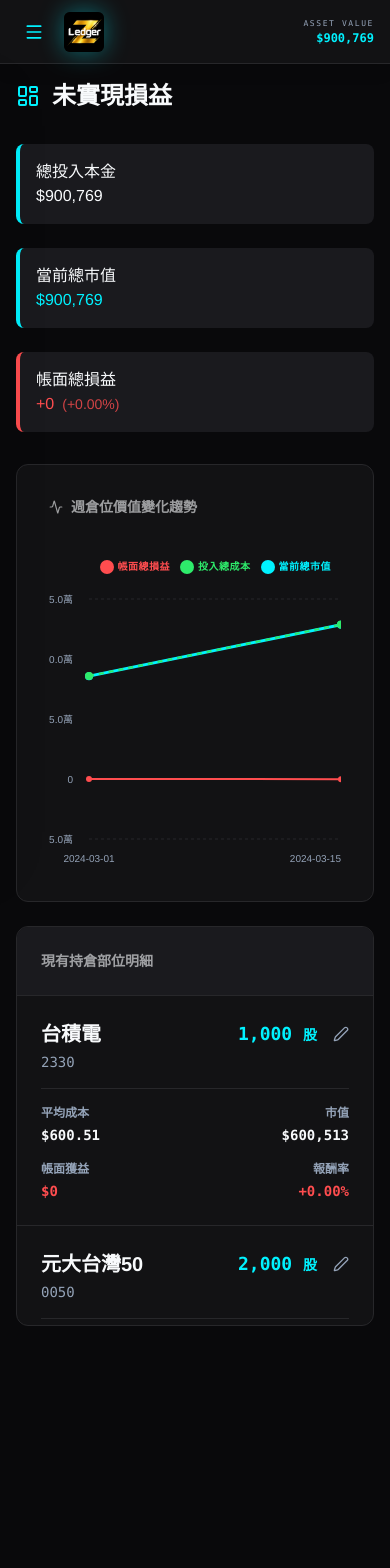
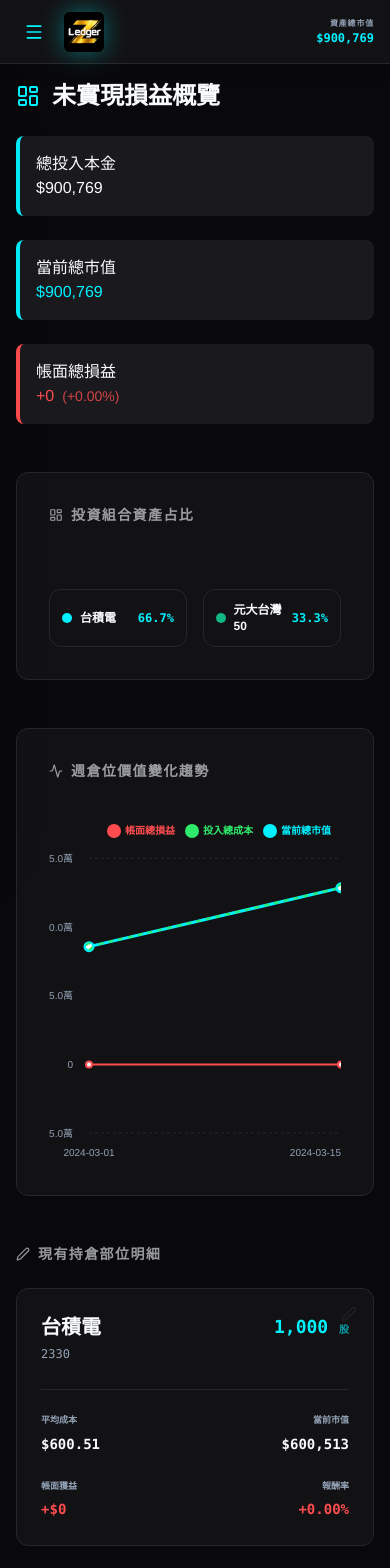
Before and after one commit to qazs792589-lang/Z-Money-, a React (Vite) app: page / in a window 390 px wide. Shown: the top 1568 px of the page. Before the commit the page ends 1342 px from the top, so only its background shows below. Built offline with nearby package versions, Linux system fonts and the light colour scheme.

Commit message:
feat: initialize Z-Money portfolio management application with transaction tracking and chart visualizations

```diff
--- a/src/App.tsx
+++ b/src/App.tsx
@@ -99,25 +99,46 @@ export default function App() {
     reader.onload = (event) => {
       try {
         const text = event.target?.result as string;
-        const lines = text.split(/\r?\n/);
-        if (lines.length < 2) return;
+        const rawLines = text.split(/\r?\n/).filter(l => l.trim().length > 0);
+        if (rawLines.length < 2) return;
 
-        const headers = lines[0].split(',').map(h => h.trim());
+        // 1. Find the header line (looking for Date or Price equivalent)
+        let headerIdx = -1;
+        let headers: string[] = [];
+        for (let i = 0; i < rawLines.length; i++) {
+          const row = rawLines[i].split(',').map(h => h.trim().replace(/"/g, ''));
+          if (row.includes('日期') || row.includes('收盤價') || row.some(s => s.toLowerCase() === 'date' || s.toLowerCase() === 'price')) {
+            headerIdx = i;
+            headers = row;
+            break;
+          }
+        }
+
+        if (headerIdx === -1) {
+          alert('CSV 格式錯誤，找不到「日期」或「收盤價」標題行。');
+          return;
+        }
+
         const dateIdx = headers.findIndex(h => h === '日期' || h.toLowerCase() === 'date');
         const priceIdx = headers.findIndex(h => h === '收盤價' || h.toLowerCase() === 'price' || h.toLowerCase().includes('closing'));
 
         if (dateIdx === -1 || priceIdx === -1) {
-          alert('CSV 格式錯誤，必須包含「日期」與「收盤價」欄位。');
+          alert('CSV 標題行格式錯誤，必須包含「日期」與「收盤價」欄位。');
           return;
         }
 
         const newEntries: WeeklyPrice[] = [];
-        for (let i = 1; i < lines.length; i++) {
-          const cols = lines[i].split(',').map(c => c.trim());
+        // Regex to split CSV while respecting quotes
+        const csvRegex = /,(?=(?:(?:[^"]*"){2})*[^"]*$)/;
+
+        for (let i = headerIdx + 1; i < rawLines.length; i++) {
+          const cols = rawLines[i].split(csvRegex).map(c => c.trim().replace(/"/g, ''));
           if (cols.length <= Math.max(dateIdx, priceIdx)) continue;
 
           const date = cols[dateIdx];
-          const price = parseFloat(cols[priceIdx]);
+          // Remove commas and spaces from price string (e.g. "1,200.50" -> 1200.50)
+          const priceStr = cols[priceIdx].replace(/,/g, '');
+          const price = parseFloat(priceStr);
 
           if (date && !isNaN(price)) {
             newEntries.push({ date, ticker, price });
@@ -130,6 +151,8 @@ export default function App() {
             return [...others, ...newEntries].sort((a, b) => a.date.localeCompare(b.date));
           });
           alert(`成功匯入 ${newEntries.length} 筆收盤價紀錄！`);
+        } else {
+          alert('找不到有效的數據行，請檢查日期格式與數值。');
         }
       } catch (err) {
         console.error('CSV Import error:', err);
@@ -199,6 +222,7 @@ export default function App() {
     return timeline.map(date => {
       let totalValue = 0;
       let totalCost = 0;
+      const breakdown: Record<string, number> = {};
 
       // Group transactions by ticker for easier processing
       const tickers = Object.keys(appData.stockGroups);
@@ -230,8 +254,12 @@ export default function App() {
             .sort((a, b) => b.date.localeCompare(a.date))[0];
 
           const price = priceEntry ? priceEntry.price : (pastTxs[0]?.unitPrice || 0);
-          totalValue += shares * price;
+          const value = shares * price;
+          totalValue += value;
           totalCost += cost;
+          breakdown[ticker] = Math.floor(value);
+        } else {
+          breakdown[ticker] = 0;
         }
       });
 
@@ -239,7 +267,8 @@ export default function App() {
         name: date,
         value: Math.floor(totalValue),
         cost: Math.floor(totalCost),
-        profit: Math.floor(totalValue - totalCost)
+        profit: Math.floor(totalValue - totalCost),
+        breakdown
       };
     });
   }, [appData.stockGroups, weeklyPrices]);
@@ -333,13 +362,16 @@ export default function App() {
         </div>
         <div className="flex items-center gap-3 md:gap-6">
           <div className="flex flex-col items-end">
-            <span className="text-[8px] md:text-[10px] text-[var(--text-dim)] font-mono uppercase tracking-[0.2em]">Asset Value</span>
+            <span className="text-[8px] md:text-[10px] text-[var(--text-dim)] font-bold uppercase tracking-widest">資產總市值</span>
             <span className="text-xs md:text-sm font-mono font-bold text-[var(--accent)]">${stats.totalMarketValue.toLocaleString()}</span>
           </div>
           <div className="h-8 w-[1px] bg-[var(--border)] hidden sm:block" />
-          <div className="text-[10px] font-mono text-[var(--success)] hidden sm:flex items-center gap-2">
-            <span className="w-1.5 h-1.5 rounded-full bg-[var(--success)] animate-pulse" />
-            MARKET_DATA: {marketData.updated ? new Date(marketData.updated).toLocaleTimeString() : 'FETCHING...'}
+          <div className="flex flex-col items-end hidden sm:flex">
+            <span className="text-[8px] md:text-[10px] text-[var(--text-dim)] font-bold uppercase tracking-widest">未實現總損益</span>
+            <div className={cn("text-xs md:text-sm font-mono font-bold", stats.unrealizedPL >= 0 ? "text-[var(--success)]" : "text-[var(--danger)]")}>
+              {stats.unrealizedPL >= 0 ? '▲' : '▼'} ${Math.abs(stats.unrealizedPL).toLocaleString()}
+              <span className="ml-2 text-[10px] md:text-xs">({stats.roi.toFixed(2)}%)</span>
+            </div>
           </div>
         </div>
       </header>
--- a/src/components/PortfolioView.tsx
+++ b/src/components/PortfolioView.tsx
@@ -8,8 +8,12 @@ import {
   YAxis,
   Tooltip,
   Legend,
-  Line
+  Line,
+  PieChart,
+  Pie,
+  Cell
 } from 'recharts';
+import { motion, AnimatePresence } from 'framer-motion';
 import { cn } from '../lib/utils';
 import { Holding } from '../types';
 
@@ -41,12 +45,29 @@ export const PortfolioView: React.FC<PortfolioViewProps> = ({
   setSelectedTicker,
   setActiveView
 }) => {
+  const pieData = React.useMemo(() => {
+    return appData.activeHoldings.map(h => {
+      const latestWeekly = weeklyPrices
+        .filter(wp => wp.ticker === h.ticker)
+        .sort((a, b) => b.date.localeCompare(a.date))[0]?.price;
+      const curPrice = marketData.prices[h.ticker] || latestWeekly || h.avgCost;
+      return {
+        name: h.name,
+        value: curPrice * h.currentShares,
+        ticker: h.ticker
+      };
+    }).sort((a, b) => b.value - a.value);
+  }, [appData.activeHoldings, marketData.prices, weeklyPrices]);
+
+  const COLORS = ['var(--accent)', '#10B981', '#F59E0B', '#EF4444', '#8B5CF6', '#EC4899', '#06B6D4'];
+
   return (
-    <div className="space-y-8 animate-in fade-in slide-in-from-right-4 duration-500">
+    <div className="space-y-12 animate-in fade-in slide-in-from-right-4 duration-500 pb-20">
+      {/* 1. Header & Stats */}
+      <div className="space-y-6">
         <h2 className="text-2xl font-black flex items-center gap-3">
-        <LayoutDashboard className="text-[var(--accent)]" /> 未實現損益
+          <LayoutDashboard className="text-[var(--accent)]" /> 未實現損益概覽
         </h2>
-
         <div className="grid grid-cols-1 md:grid-cols-3 gap-6">
           <div className="stat-box">
             <div className="stat-label">總投入本金</div>
@@ -64,26 +85,85 @@ export const PortfolioView: React.FC<PortfolioViewProps> = ({
             </div>
           </div>
         </div>
+      </div>
 
-      <div className="grid grid-cols-1 lg:grid-cols-3 gap-6">
-        <div className="lg:col-span-2 elegant-card p-8">
-          <div className="flex items-center justify-between mb-8">
-            <h3 className="text-sm font-bold opacity-60 flex items-center gap-2">
+      {/* 2. Featured Chart: Asset Allocation (圓餅圖) */}
+      <div className="elegant-card p-8">
+        <h3 className="text-sm font-bold opacity-60 flex items-center gap-2 mb-8 uppercase tracking-widest">
+          <LayoutDashboard size={14} /> 投資組合資產占比
+        </h3>
+        <div className="flex flex-col md:flex-row items-center gap-8">
+          <div className="flex-1 w-full h-[350px]">
+            <ResponsiveContainer width="100%" height="100%">
+              <PieChart>
+                <Pie
+                  data={pieData}
+                  cx="50%"
+                  cy="50%"
+                  innerRadius={80}
+                  outerRadius={120}
+                  paddingAngle={5}
+                  dataKey="value"
+                  animationBegin={0}
+                  animationDuration={800}
+                >
+                  {pieData.map((entry, index) => (
+                    <Cell key={`cell-${index}`} fill={COLORS[index % COLORS.length]} />
+                  ))}
+                </Pie>
+                <Tooltip
+                  content={({ active, payload }) => {
+                    if (active && payload && payload.length) {
+                      const data = payload[0].payload;
+                      const percent = ((data.value / stats.totalMarketValue) * 100).toFixed(1);
+                      return (
+                        <div className="bg-[var(--bg-secondary)] border border-[var(--border)] p-3 rounded-xl shadow-2xl backdrop-blur-md">
+                          <div className="text-[10px] text-[var(--text-dim)] font-black uppercase tracking-widest border-b border-[var(--border)] pb-2 mb-2">{data.name}</div>
+                          <div className="space-y-1">
+                            <div className="flex justify-between gap-6">
+                              <span className="text-[11px] font-bold text-[var(--text-dim)]">市值</span>
+                              <span className="text-xs font-mono font-black text-[var(--text-main)]">${data.value.toLocaleString()}</span>
+                            </div>
+                            <div className="flex justify-between gap-6">
+                              <span className="text-[11px] font-bold text-[var(--text-dim)]">佔比</span>
+                              <span className="text-xs font-mono font-black text-[var(--accent)]">{percent}%</span>
+                            </div>
+                          </div>
+                        </div>
+                      );
+                    }
+                    return null;
+                  }}
+                />
+              </PieChart>
+            </ResponsiveContainer>
+          </div>
+          <div className="md:w-1/3 w-full grid grid-cols-2 md:grid-cols-1 gap-4">
+            {pieData.map((item, index) => (
+              <div key={item.ticker} className="flex items-center justify-between p-3 bg-[var(--bg-secondary)] rounded-xl border border-[var(--border)]">
+                <div className="flex items-center gap-2">
+                  <div className="w-2.5 h-2.5 rounded-full" style={{ backgroundColor: COLORS[index % COLORS.length] }} />
+                  <span className="text-xs font-bold text-[var(--text-main)]">{item.name}</span>
+                </div>
+                <span className="text-xs font-mono font-black text-[var(--accent)]">
+                  {((item.value / stats.totalMarketValue) * 100).toFixed(1)}%
+                </span>
+              </div>
+            ))}
+          </div>
+        </div>
+      </div>
+
+      {/* 3. Trend Analysis (折線圖) */}
+      <div className="elegant-card p-8">
+        <h3 className="text-sm font-bold opacity-60 flex items-center gap-2 mb-8 uppercase tracking-widest">
           <Activity size={14} /> 週倉位價值變化趨勢
         </h3>
-          </div>
-          <div className="h-[320px]">
+        <div className="h-[350px]">
           <ResponsiveContainer width="100%" height="100%">
             <ComposedChart data={chartData} margin={{ top: 10, right: 0, left: -20, bottom: 0 }}>
               <CartesianGrid strokeDasharray="3 3" vertical={false} stroke="var(--border)" />
-                <XAxis
-                  dataKey="name"
-                  stroke="var(--text-dim)"
-                  fontSize={10}
-                  axisLine={false}
-                  tickLine={false}
-                  tickMargin={10}
-                />
+              <XAxis dataKey="name" stroke="var(--text-dim)" fontSize={10} axisLine={false} tickLine={false} tickMargin={10} />
               <YAxis
                 yAxisId="left"
                 stroke="var(--text-dim)"
@@ -91,10 +171,7 @@ export const PortfolioView: React.FC<PortfolioViewProps> = ({
                 axisLine={false}
                 tickLine={false}
                 domain={['auto', 'auto']}
-                  tickFormatter={(val) => {
-                    if (Math.abs(val) >= 10000) return `${(val / 10000).toFixed(1)}萬`;
-                    return val.toLocaleString();
-                  }}
+                tickFormatter={(val) => Math.abs(val) >= 10000 ? `${(val / 10000).toFixed(1)}萬` : val.toLocaleString()}
                 tickMargin={10}
               />
               <Tooltip
@@ -119,106 +196,58 @@ export const PortfolioView: React.FC<PortfolioViewProps> = ({
                   }
                   return null;
                 }}
-                  cursor={{ stroke: 'var(--text-dim)', strokeWidth: 1, opacity: 0.5 }}
               />
-                <Legend
-                  verticalAlign="top"
-                  align="right"
-                  height={40}
-                  iconType="circle"
-                  wrapperStyle={{ paddingBottom: '20px', fontSize: '10px', fontWeight: 'bold', letterSpacing: '0.05em' }}
-                />
-                <Line
-                  yAxisId="left"
-                  type="monotone"
-                  name="當前總市值"
-                  dataKey="value"
-                  stroke="var(--accent)"
-                  strokeWidth={3}
-                  dot={{ r: 4, fill: 'var(--accent)', strokeWidth: 0 }}
-                  activeDot={{ r: 6, stroke: 'var(--bg-primary)', strokeWidth: 2 }}
-                />
-                <Line
-                  yAxisId="left"
-                  type="monotone"
-                  name="投入總成本"
-                  dataKey="cost"
-                  stroke="var(--danger)"
-                  strokeWidth={2}
-                  dot={{ r: 4, fill: 'var(--danger)', strokeWidth: 0 }}
-                  activeDot={{ r: 6 }}
-                  strokeDasharray="5 5"
-                />
-                 <Line
-                  yAxisId="left"
-                  type="monotone"
-                  name="帳面總損益"
-                  dataKey="profit"
-                  stroke="var(--success)"
-                  strokeWidth={2}
-                  dot={{ r: 3, fill: 'var(--success)', strokeWidth: 0 }}
-                  activeDot={{ r: 5 }}
-                />
+              <Legend verticalAlign="top" align="right" iconType="circle" wrapperStyle={{ paddingBottom: '20px', fontSize: '10px', fontWeight: 'bold' }} />
+              <Line yAxisId="left" type="monotone" name="當前總市值" dataKey="value" stroke="var(--accent)" strokeWidth={3} dot={{ r: 4, fill: 'var(--accent)' }} />
+              <Line yAxisId="left" type="monotone" name="投入總成本" dataKey="cost" stroke="var(--danger)" strokeWidth={2} strokeDasharray="5 5" />
+              <Line yAxisId="left" type="monotone" name="帳面總損益" dataKey="profit" stroke="var(--success)" strokeWidth={2} />
             </ComposedChart>
           </ResponsiveContainer>
         </div>
       </div>
 
-        <div className="elegant-card p-0 overflow-hidden flex flex-col max-h-[400px] lg:max-h-none">
-          <div className="p-6 border-b border-[var(--border)] bg-[var(--bg-tertiary)]">
-            <h3 className="text-sm font-bold opacity-60 flex items-center gap-2">現有持倉部位明細</h3>
-          </div>
-          <div className="flex-1 overflow-y-auto custom-scrollbar divide-y divide-[var(--border)]">
+      {/* 4. Current Holdings Detailed Cards */}
+      <div className="space-y-6">
+        <h3 className="text-sm font-bold opacity-60 flex items-center gap-2 uppercase tracking-widest">
+          <Edit2 size={14} /> 現有持倉部位明細
+        </h3>
+        <div className="grid grid-cols-1 md:grid-cols-2 xl:grid-cols-3 gap-6">
           {appData.activeHoldings.map(h => {
-              const latestWeekly = weeklyPrices
-                .filter(wp => wp.ticker === h.ticker)
-                .sort((a, b) => b.date.localeCompare(a.date))[0]?.price;
+            const latestWeekly = weeklyPrices.filter(wp => wp.ticker === h.ticker).sort((a, b) => b.date.localeCompare(a.date))[0]?.price;
             const curPrice = marketData.prices[h.ticker] || latestWeekly || h.avgCost;
             const hpl = (curPrice - h.avgCost) * h.currentShares;
             const hroi = h.avgCost > 0 ? (hpl / h.totalInvested) * 100 : 0;
             return (
-                <div key={h.ticker} className="p-6 hover:bg-[var(--bg-tertiary)] transition-colors group">
-                  {/* Top Section */}
-                  <div className="flex justify-between items-start mb-4">
-                    <div className="flex flex-col">
-                      <span className="text-xl font-black text-[var(--text-main)]">{h.name}</span>
-                      <span className="text-sm text-[var(--text-dim)] font-mono mt-1">{h.ticker}</span>
+              <div key={h.ticker} className="elegant-card p-6 hover:border-[var(--accent)] transition-all group relative overflow-hidden">
+                <div className="absolute top-0 right-0 p-4 opacity-10 group-hover:opacity-100 transition-opacity">
+                  <button onClick={() => { setSelectedTicker(h.ticker); setActiveView('A'); }} className="text-[var(--text-dim)] hover:text-[var(--accent)]"><Edit2 size={16} /></button>
                 </div>
-                    <div className="flex items-center gap-4">
-                      <span className="text-lg font-bold text-[var(--accent)] font-mono">
-                        {h.currentShares.toLocaleString()} <span className="text-sm font-sans">股</span>
-                      </span>
-                      <button
-                        onClick={() => {
-                          setSelectedTicker(h.ticker);
-                          setActiveView('A');
-                        }}
-                        className="text-[var(--text-dim)] hover:text-[var(--text-main)] transition-colors"
-                        title="編輯這檔股票"
-                      >
-                        <Edit2 size={16} />
-                      </button>
+                <div className="flex justify-between items-start mb-6">
+                  <div>
+                    <h4 className="text-xl font-black text-[var(--text-main)]">{h.name}</h4>
+                    <span className="text-xs text-[var(--text-dim)] font-mono">{h.ticker}</span>
+                  </div>
+                  <div className="text-right">
+                    <span className="text-lg font-black text-[var(--accent)] font-mono">{h.currentShares.toLocaleString()} <span className="text-[10px] font-sans opacity-60">股</span></span>
                   </div>
                 </div>
-
-                  {/* Bottom Section (Grid) */}
-                  <div className="grid grid-cols-2 gap-y-4 pt-4 border-t border-[var(--border)]">
-                    <div className="flex flex-col">
-                      <span className="text-xs text-[var(--text-dim)] font-bold mb-1">平均成本</span>
-                      <span className="text-sm font-mono text-[var(--text-main)] font-bold">${h.avgCost.toFixed(2)}</span>
+                <div className="grid grid-cols-2 gap-6 pt-6 border-t border-[var(--border)]">
+                  <div>
+                    <span className="text-[9px] text-[var(--text-dim)] font-black uppercase mb-1 block">平均成本</span>
+                    <span className="text-sm font-mono font-bold text-[var(--text-main)]">${h.avgCost.toFixed(2)}</span>
                   </div>
-                    <div className="flex flex-col items-end">
-                      <span className="text-xs text-[var(--text-dim)] font-bold mb-1">市值</span>
-                      <span className="text-sm font-mono text-[var(--text-main)] font-bold">${(curPrice * h.currentShares).toLocaleString(undefined, { maximumFractionDigits: 0 })}</span>
+                  <div className="text-right">
+                    <span className="text-[9px] text-[var(--text-dim)] font-black uppercase mb-1 block">當前市值</span>
+                    <span className="text-sm font-mono font-bold text-[var(--text-main)]">${(curPrice * h.currentShares).toLocaleString(undefined, { maximumFractionDigits: 0 })}</span>
                   </div>
-                    <div className="flex flex-col">
-                      <span className="text-xs text-[var(--text-dim)] font-bold mb-1">帳面獲益</span>
+                  <div>
+                    <span className="text-[9px] text-[var(--text-dim)] font-black uppercase mb-1 block">帳面獲益</span>
                     <span className={cn("text-sm font-mono font-bold", hpl >= 0 ? "text-[var(--success)]" : "text-[var(--danger)]")}>
-                        {hpl >= 0 ? '' : '-'}${Math.abs(hpl).toLocaleString(undefined, { maximumFractionDigits: 0 })}
+                      {hpl >= 0 ? '+' : '-'}${Math.abs(hpl).toLocaleString(undefined, { maximumFractionDigits: 0 })}
                     </span>
                   </div>
-                    <div className="flex flex-col items-end">
-                      <span className="text-xs text-[var(--text-dim)] font-bold mb-1">報酬率</span>
+                  <div className="text-right">
+                    <span className="text-[9px] text-[var(--text-dim)] font-black uppercase mb-1 block">報酬率</span>
                     <span className={cn("text-sm font-mono font-bold", hroi >= 0 ? "text-[var(--success)]" : "text-[var(--danger)]")}>
                       {hroi >= 0 ? '+' : ''}{hroi.toFixed(2)}%
                     </span>
@@ -227,11 +256,40 @@ export const PortfolioView: React.FC<PortfolioViewProps> = ({
               </div>
             );
           })}
-            {appData.activeHoldings.length === 0 && (
-              <div className="p-8 text-center text-[var(--text-dim)] text-xs italic">
-                目前無持有任何部位
         </div>
-            )}
+      </div>
+
+      {/* 5. Weekly Asset Matrix (大表格) */}
+      <div className="space-y-6">
+        <h3 className="text-sm font-bold opacity-60 flex items-center gap-2 uppercase tracking-widest">
+          <LayoutDashboard size={14} /> 週倉位資產紀錄 (歷史矩陣)
+        </h3>
+        <div className="elegant-card p-0 overflow-hidden">
+          <div className="overflow-x-auto custom-scrollbar">
+            <table className="w-full text-left border-collapse min-w-max">
+              <thead className="bg-[var(--bg-tertiary)]">
+                <tr>
+                  <th className="p-4 text-[10px] font-black text-[var(--text-dim)] uppercase tracking-widest border-b border-[var(--border)] sticky left-0 bg-[var(--bg-tertiary)] z-20">日期</th>
+                  {Object.keys(chartData[0]?.breakdown || {}).map(ticker => (
+                    <th key={ticker} className="p-4 text-[10px] font-black text-[var(--text-dim)] uppercase tracking-widest border-b border-[var(--border)] text-right">{ticker}</th>
+                  ))}
+                  <th className="p-4 text-[10px] font-black text-[var(--accent)] uppercase tracking-widest border-b border-[var(--border)] text-right">總市值</th>
+                  <th className="p-4 text-[10px] font-black text-[var(--text-dim)] uppercase tracking-widest border-b border-[var(--border)] text-right">帳面損益</th>
+                </tr>
+              </thead>
+              <tbody className="divide-y divide-[var(--border)]">
+                {[...chartData].reverse().map((d, i) => (
+                  <tr key={i} className="hover:bg-[rgba(255,255,255,0.02)] transition-colors group">
+                    <td className="p-4 text-xs font-mono text-[var(--text-dim)] sticky left-0 bg-[var(--bg-primary)] group-hover:bg-[var(--bg-tertiary)] z-10 border-r border-[var(--border)]/30">{d.name.replace(/-/g, '/')}</td>
+                    {Object.keys(d.breakdown || {}).map(ticker => (
+                      <td key={ticker} className="p-4 text-xs font-mono text-right text-[var(--text-dim)]/80">{d.breakdown[ticker] > 0 ? `$${d.breakdown[ticker].toLocaleString()}` : '-'}</td>
+                    ))}
+                    <td className="p-4 text-xs font-mono font-bold text-right text-[var(--accent)]">${d.value.toLocaleString()}</td>
+                    <td className={cn("p-4 text-xs font-mono font-black text-right", d.profit >= 0 ? "text-[var(--success)]" : "text-[var(--danger)]")}>{d.profit >= 0 ? '+' : ''}{d.profit.toLocaleString()}</td>
+                  </tr>
+                ))}
+              </tbody>
+            </table>
           </div>
         </div>
       </div>
--- a/src/components/StockChartWidget.tsx
+++ b/src/components/StockChartWidget.tsx
@@ -26,7 +26,7 @@ export const StockChartWidget = ({ ticker, transactions, weeklyPrices, marketDat
     const sortedTimeline = Array.from(allDates).sort();
 
     // 2. Generate data points with forward-filled prices
-    let lastKnownPrice = marketData.prices?.[ticker] || 0;
+    let lastKnownPrice = 0;
 
     let dataToUse = sortedTimeline.map(date => {
       const wp = weeklyPrices.find(w => w.date === date);
@@ -34,14 +34,14 @@ export const StockChartWidget = ({ ticker, transactions, weeklyPrices, marketDat
 
       // Update last known price if we have a new one today
       if (wp) lastKnownPrice = wp.price;
-      else if (txPrice) lastKnownPrice = txPrice;
+      else if (txPrice && lastKnownPrice === 0) lastKnownPrice = txPrice;
 
       return {
         date,
         timestamp: new Date(date).getTime(),
         price: lastKnownPrice
       };
-    });
+    }).filter(d => d.price > 0); // Only show data from the first known price
 
     if (!dataToUse.length && marketData.prices?.[ticker]) {
       const today = new Date().toISOString().split('T')[0];
```
Also changed, not shown: 股票強強滾.csv (added). Lines whose indentation alone changed are shown as unchanged.
